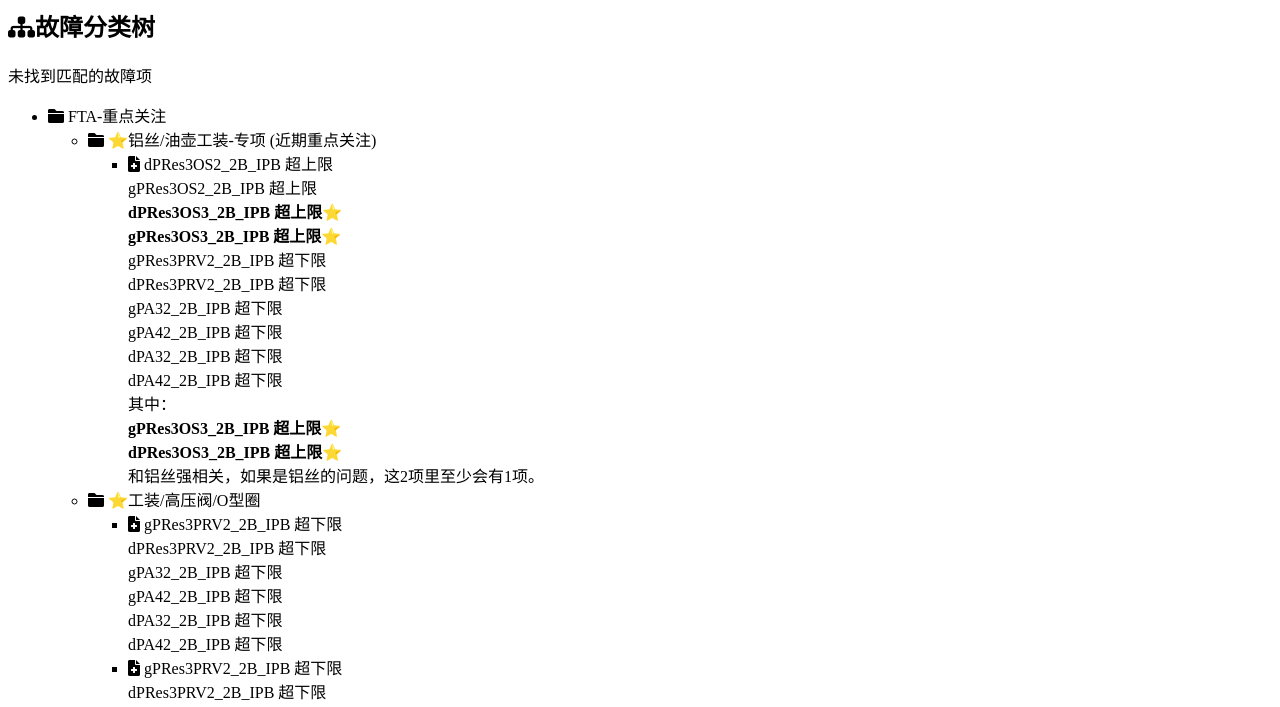
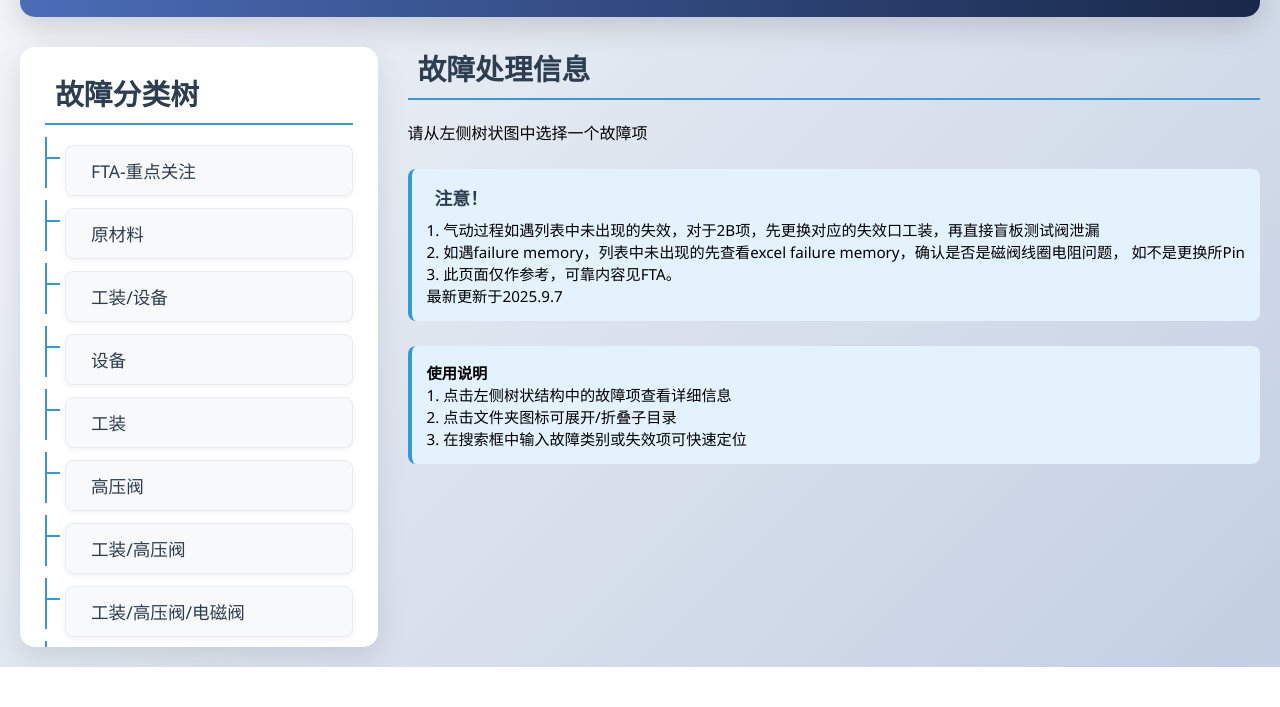
Before and after one commit to shinian111/fault-manual, a plain HTML site: page index.html in a window 1280 px wide. Shown: the part 146-853 px from the top of the page. After the commit the page ends 813 px from the top, so only its background shows below. Drawn offline with Linux system fonts and the light colour scheme.

Commit message:
Update index.html

```diff
--- a/index.html
+++ b/index.html
@@ -4,7 +4,7 @@
     <meta charset="UTF-8">
     <meta name="viewport" content="width=device-width, initial-scale=1.0">
     <title>IPB FA2 ST44/46 设备故障处理</title>
-    <link rel="stylesheet" href="https://cdnjs.cloudflare.com/ajax/libs/font-awesome/6.0.0-beta3/css/all.min.css";>
+    <link rel="stylesheet" href="style.css">
 
 </head>
 <body>
@@ -962,5 +962,6 @@
 
                 </div>
             </div>
+            <script src="origina.js"></script>
          </body>
 </html>
```
